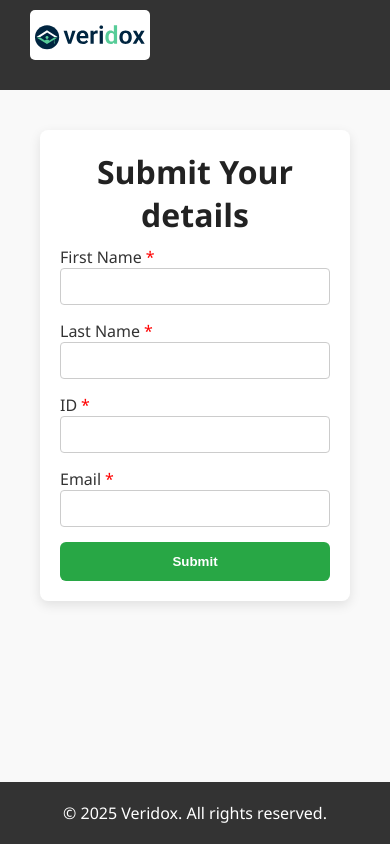
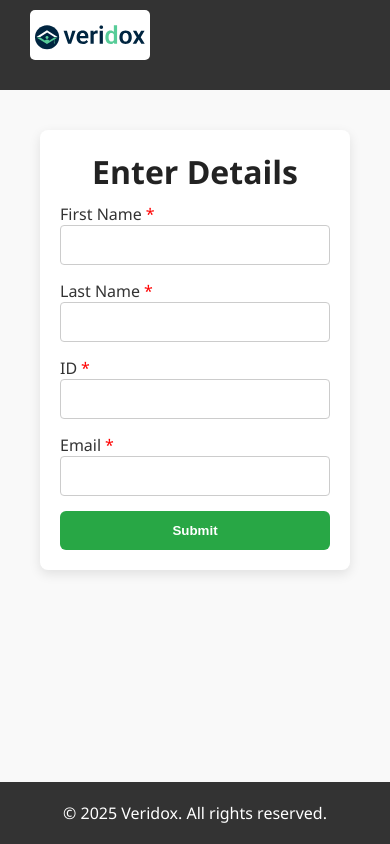
Before and after one commit to Sreelalk15/veridox, a React (Create React App) app: page /#/ in a window 390 px wide. Built offline with nearby package versions, Linux system fonts and the light colour scheme.

Commit message:
shorten the text and also fix for text field enlarge in iphone

```diff
--- a/src/components/Home.js
+++ b/src/components/Home.js
@@ -73,7 +73,7 @@ function Home() {
 
   return (
     <div className="home-container">
-      <h1>Submit Your details</h1>
+      <h1>Enter Details</h1>
       <form onSubmit={handleSubmit} className="user-form">
         <label>
           First Name<span className="required">*</span>
--- a/src/css/global.css
+++ b/src/css/global.css
@@ -46,3 +46,7 @@ a {
   margin: 0 auto;
   padding: 20px;
 }
+
+input, textarea, select {
+  font-size: 16px;
+}
```
